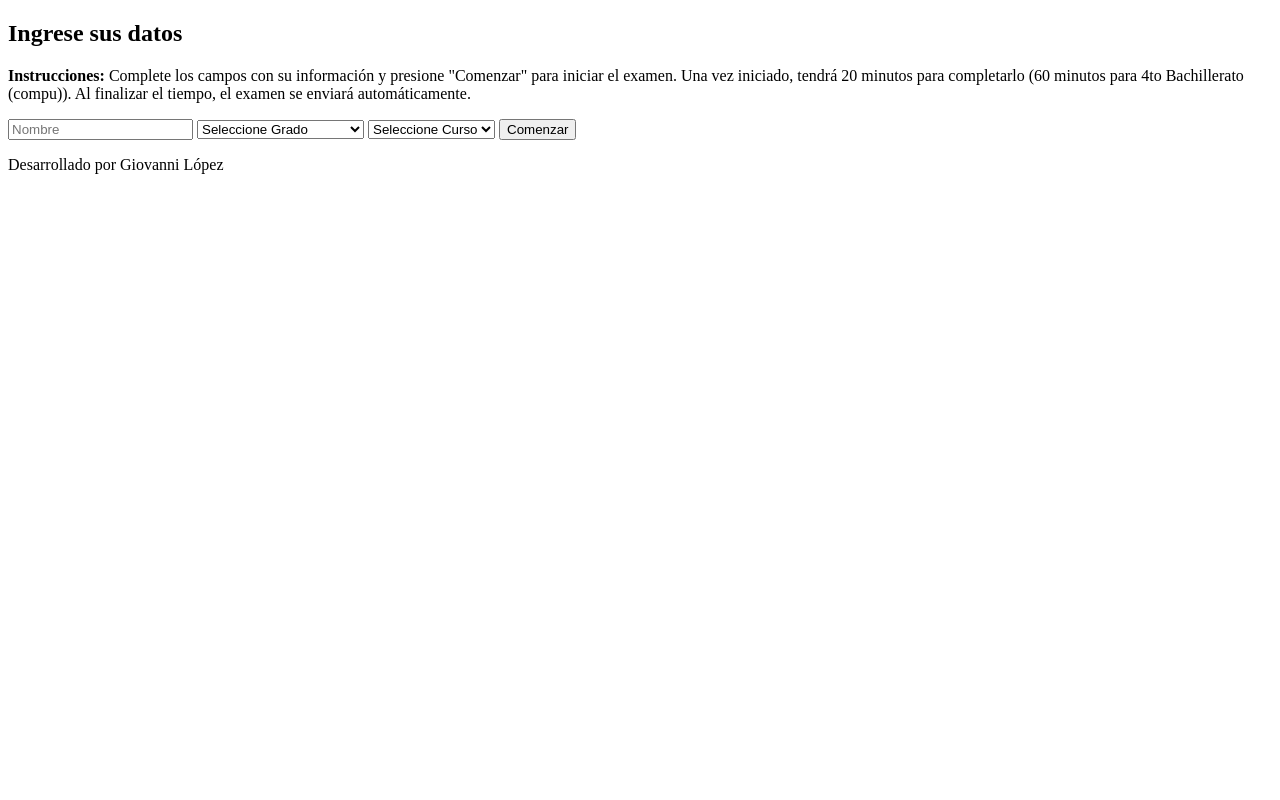
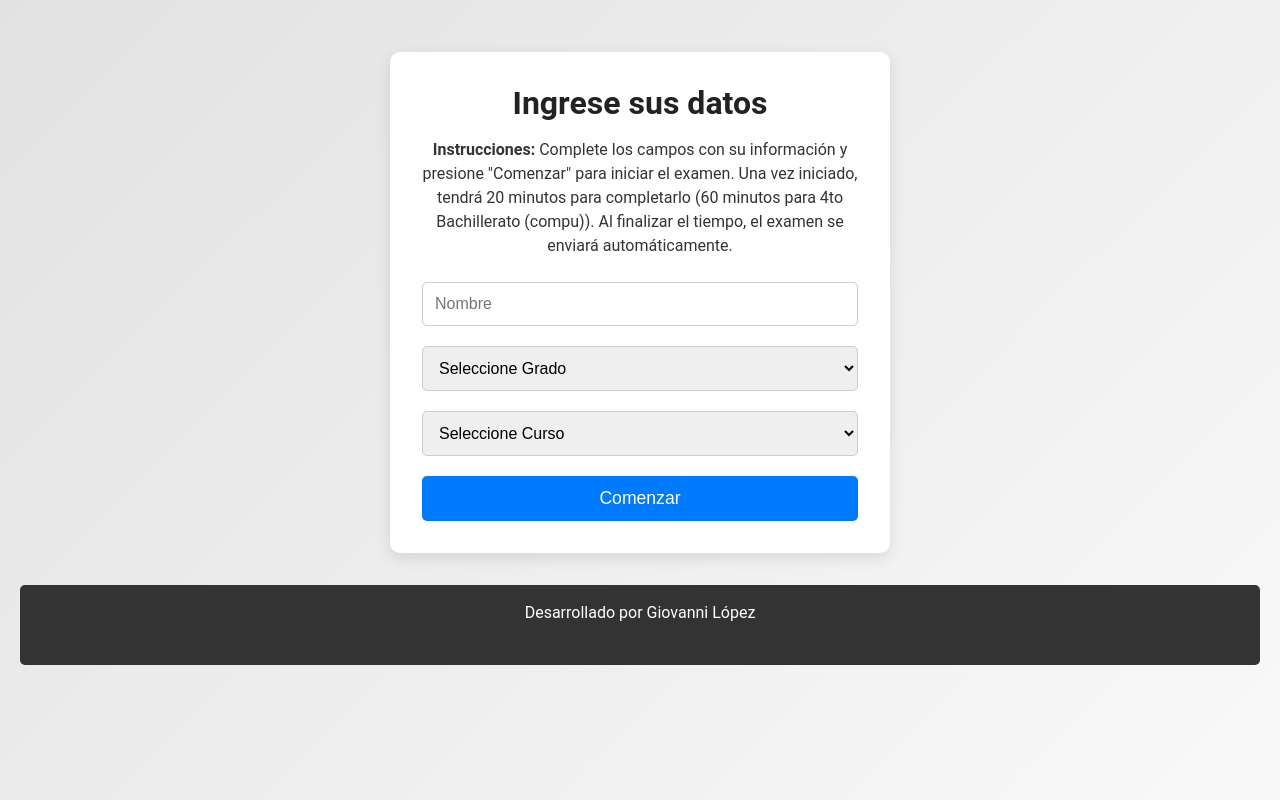
Before and after one commit to Gi0yis/parcial-jem, a plain HTML site: page index.html in a window 1280 px wide. Drawn offline with nearby package versions, Linux system fonts and the light colour scheme; files that its build step writes are made by us from their sources; the site is published under a folder, as on GitHub Pages, so addresses that start at the root find nothing.

Commit message:
Update index.html

```diff
--- a/index.html
+++ b/index.html
@@ -5,7 +5,7 @@
   <meta name="viewport" content="width=device-width, initial-scale=1.0" />
   <title>Examen</title>
   <!-- Se referencia el CSS desde la carpeta static -->
-  <link rel="stylesheet" href="/static/styles.css" />
+  <link rel="stylesheet" href="styles.css" />
   <link rel="stylesheet" href="https://cdnjs.cloudflare.com/ajax/libs/prism/1.25.0/themes/prism.min.css" />
 </head>
 <body>
```
